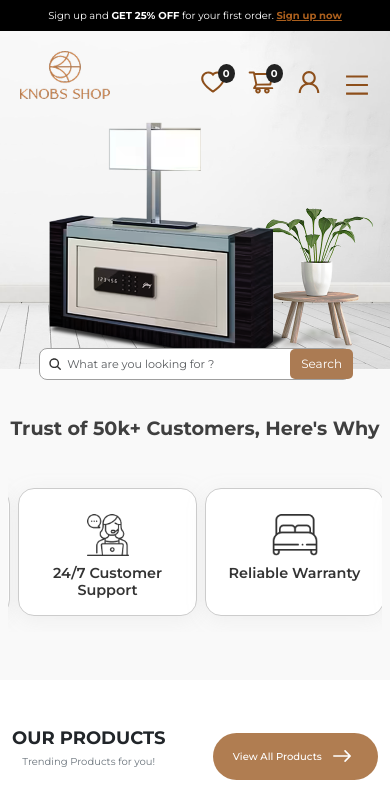
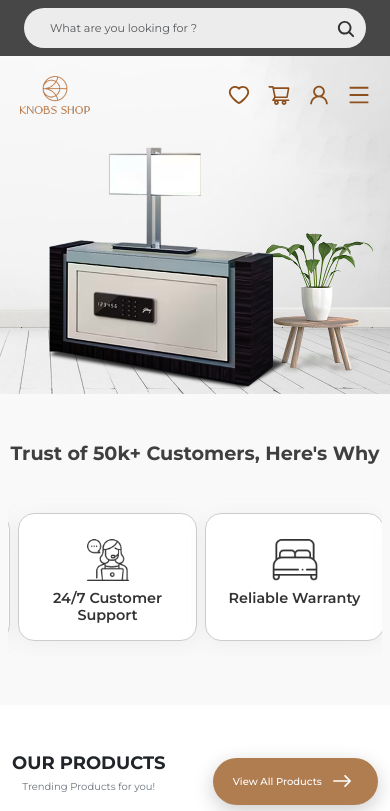
Before and after one commit to prasanthoyasco/knod-shop, a React (Vite) app: page / in a window 390 px wide. Shown: the top 811 px of the page. Built offline with nearby package versions, Linux system fonts and the light colour scheme.

Commit message:
mobile design changed

```diff
--- a/src/App.jsx
+++ b/src/App.jsx
@@ -1,6 +1,6 @@
 import { BrowserRouter as Router, Routes, Route } from 'react-router-dom'
 import './App.css'
-import 'bootstrap-icons/font/bootstrap-icons.css';
+
 import { Home } from './Pages/Home/Home'
 
 function App() {
--- a/src/components/Banner/Banner.css
+++ b/src/components/Banner/Banner.css
@@ -270,6 +270,7 @@ color: black;
     font-size: 28px;
   }
   .banner-search-box {
+    display: none;
     width: 80%;
     top: 94%;
   }
--- a/src/components/FooterSection/FooterSection.css
+++ b/src/components/FooterSection/FooterSection.css
@@ -54,7 +54,7 @@
   color: #fff;
 }
 
-.logo img {
+.footer-logo img {
   width: 150px;
   margin-left: 2rem;
   margin-bottom: 1.5rem;
--- a/src/components/FooterSection/FooterSection.jsx
+++ b/src/components/FooterSection/FooterSection.jsx
@@ -5,7 +5,7 @@ function FooterSection() {
     <footer className="footer">
       <div className="footer-content">
         <div className="footer-section brand col-md-4">
-          <div className="logo"><img src={logo} alt="logo" /></div>
+          <div className="footer-logo"><img src={logo} alt="logo" /></div>
           <p className="description">
             Lorem Ipsum is simply dummy text of the printing and typesetting industry. Lorem Ipsum
             has been the industry's standard dummy text ever since the 1500s.
--- a/src/components/Navbar/Navbar.css
+++ b/src/components/Navbar/Navbar.css
@@ -64,7 +64,7 @@
 }
 
 .nav-icon {
-  font-size: 28px;
+  font-size: 24px;
   color: #8D4F1B;
   transition: color 0.3s;
 }
@@ -91,11 +91,12 @@
     align-items: flex-start;
     top: auto;
   }
-
+.icon-count{
+  display: none;
+}
   .logo img {
-    margin-bottom: 10px;
     margin-left: auto !important;
-    width: 90px !important;
+    width: 70px !important;
   }
 
   .navbar {
@@ -132,7 +133,6 @@
 
   .hamburger-icon {
     display: block;
-    font-size: 28px;
     cursor: pointer;
     color: #8D4F1B;
   }
@@ -166,6 +166,44 @@
 @media (min-width: 769px) {
   .hamburger-icon {
     display: none;
+  }
+}
+@media (max-width: 768px) {
+  .header-nav {
+    align-items: center; /* Changed from flex-start */
+    flex-direction: row;
+    flex-wrap: nowrap;
+    justify-content: space-between;
+  }
+
+  .nav-icons {
+    display: flex;
+    align-items: center;
+    gap: 16px;
+    margin-top: 0;
+    justify-content: flex-end;
+    flex: 1;
+  }
+
+  .hamburger-icon {
+    color: #8D4F1B;
+    margin-left: auto;
+  }
+
+  .navbar {
+    top: 100%;
+    left: 0;
+    width: 100%;
+    padding: 20px;
+    display: none;
+    background-color: #fff;
+    position: absolute;
+    flex-direction: column;
+    box-shadow: 0 4px 12px rgba(0, 0, 0, 0.1);
+  }
+
+  .navbar.navbar-mobile-active {
+    display: flex;
   }
 }
 
--- a/src/components/Navbar/Navbar.jsx
+++ b/src/components/Navbar/Navbar.jsx
@@ -8,6 +8,7 @@ import {
   AiOutlineMenu,
   AiOutlineClose,
 } from "react-icons/ai";
+import { LuMenu } from "react-icons/lu";
 import "./Navbar.css";
 
 export function Navbar() {
@@ -88,10 +89,11 @@ export function Navbar() {
   <div className="icon-wrapper">
     <AiOutlineUser className="nav-icon" />
   </div>
-          <div className="hamburger-icon" onClick={toggleMenu}>
-            {menuOpen ? <AiOutlineClose /> : <AiOutlineMenu />}
+  <div className="hamburger-icon icon-wrapper" onClick={toggleMenu}>
+    {menuOpen ? <AiOutlineClose className="nav-icon" /> : <AiOutlineMenu  className="nav-icon"/>}
   </div>
 </div>
+
       </div>
     </header>
 
--- a/src/components/Sofa/Sofa.css
+++ b/src/components/Sofa/Sofa.css
@@ -23,6 +23,7 @@ padding: 1rem 5rem;
     border-radius: 10px;
     border: none;
     padding: 10px 40px;
+    box-shadow: 0 6px 20px rgba(0, 0, 0, 0.2);
 }
 
 .sofa-image {
--- a/src/components/TopNav/TopNav.css
+++ b/src/components/TopNav/TopNav.css
@@ -1,3 +1,7 @@
+.top-banner-badge{
+    background-color: rgb(71, 71, 71);
+}
+
 .top-banner-badge p{
 margin-bottom:0rem !important;
 }
@@ -17,11 +21,42 @@ color: #fff;
 .top-banner-badge div p{
     color:#fff;
 }
+.search-box {
+    border-radius: 50px;
+    width: 100%;
+    height: 40px;
+    justify-content: space-between;
+    align-items: center;
+    display: flex;
+    background-color: #ececec;
+}
+.search-box-inner{
+    display: flex;
+}
+.search-box-inner input{
+    background-color: #ececec;
+    width: 100%;
+}
+@media (min-width:780px){
+.search-box{
+    display: none;
+}
+}
 @media (max-width:780px){
-    .contact,.social-icon {
+    .contact,.social-icon,.discount-info{
         display: none !important;
     }
     .top-banner-badge div p {
     font-size: x-small;
     }
 }
+@media (max-width: 480px) {
+   .search-box .banner-search-input, .banner-search-select {
+        padding: 0.2rem 0.3rem;
+        font-size: 0.75rem;
+        margin-left: 10px;
+    }
+    .search-box .search-icon {
+    margin-right: 10px;
+  }
+}
--- a/src/components/TopNav/TopNav.jsx
+++ b/src/components/TopNav/TopNav.jsx
@@ -1,26 +1,44 @@
-import "./TopNav.css"
+import "./TopNav.css";
 import { FaFacebookF } from "react-icons/fa";
 import { FaInstagram } from "react-icons/fa6";
+import { IoSearch } from "react-icons/io5";
 
-export  function TopNav() {
+export function TopNav() {
   return (
-     <>
-      <div className="top-banner-badge py-2 px-4 bg-black d-flex justify-content-around align-items-center ">
+    <>
+      <div className="top-banner-badge py-2 px-4 d-flex justify-content-around align-items-center ">
         <div className="contact">
-          <p>  Call Us : <span>+91 936 059 5366</span></p>
+          <p>
+            {" "}
+            Call Us : <span>+91 936 059 5366</span>
+          </p>
         </div>
         <div className="discount-info">
-           <p> Sign up and <span>GET 25% OFF</span> for your first order. <a href="#">Sign up now</a></p>
+          <p>
+            {" "}
+            Sign up and <span>GET 25% OFF</span> for your first order.{" "}
+            <a href="#">Sign up now</a>
+          </p>
+        </div>
+        <div className="search-box">
+          <div className="search-box-inner">
+           <div> <input
+              type="text"
+              className="form-control banner-search-input px-3"
+              placeholder="What are you looking for ?"
+            /></div>
+          </div>
+          <div><IoSearch className="search-icon ps-2" /></div>
         </div>
         <div className="social-icon d-flex gap-2">
           <div className="icon-fb d-flex align-items-center justify-content-center">
-          <FaFacebookF />
+            <FaFacebookF />
           </div>
           <div className="icon-ig icon-fb d-flex align-items-center justify-content-center">
-           <FaInstagram />
+            <FaInstagram />
           </div>
         </div>
       </div>
     </>
-  )
+  );
 }
--- a/src/components/TrendingProducts/TrendingProducts.css
+++ b/src/components/TrendingProducts/TrendingProducts.css
@@ -91,6 +91,7 @@
   color: #fff;
   border-radius: 30px;
   font-weight: 500;
+  box-shadow: 0 6px 20px rgba(0, 0, 0, 0.2);
   padding: 0.4rem 1.2rem;
 }
 
--- a/src/main.jsx
+++ b/src/main.jsx
@@ -2,6 +2,7 @@ import { StrictMode } from 'react'
 import { createRoot } from 'react-dom/client'
 import './index.css'
 import 'bootstrap/dist/css/bootstrap.min.css';
+import 'bootstrap-icons/font/bootstrap-icons.css';
 import 'bootstrap/dist/js/bootstrap.bundle.min.js';
 import App from './App.jsx'
 
```
Also changed, not shown: src/App.css (line endings or trailing spaces). Lines whose indentation alone changed are shown as unchanged.
